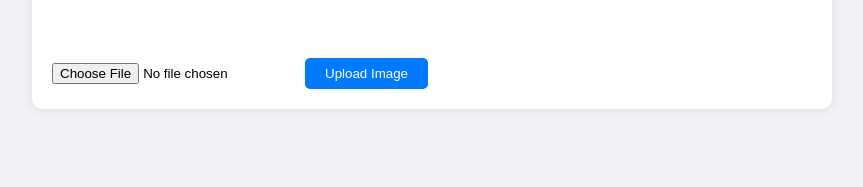
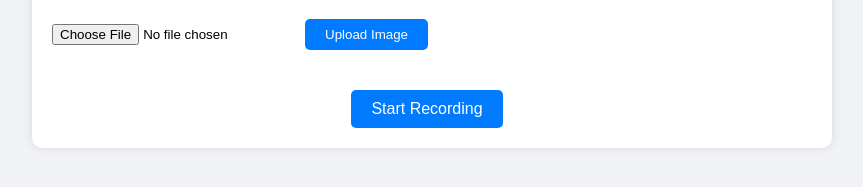
Before and after one commit to AVIVASHISHTA29/simple-chatroom, a React (Create React App) app: page / in a window 1280 px wide. Both pictures are taken after typing "Sample" into the empty fields and a click on the button "Join Chat". Shown: the part 397-584 px from the top of the page, without its empty margins (208-1071 px from the left). Built offline with nearby package versions, Linux system fonts and the light colour scheme; no server answers; the database is empty.

Commit message:
latest version

```diff
--- a/src/App.css
+++ b/src/App.css
@@ -142,3 +142,29 @@ body {
   background-color: #ccc;
   cursor: not-allowed;
 }
+
+.voice-memo-upload-container {
+  text-align: center;
+  padding: 20px;
+}
+
+.start-recording-button,
+.stop-recording-button {
+  padding: 10px 20px;
+  margin-right: 10px;
+  background-color: #007bff;
+  color: #fff;
+  border: none;
+  border-radius: 5px;
+  font-size: 16px;
+  cursor: pointer;
+}
+
+.stop-recording-button {
+  background-color: #dc3545;
+}
+
+.start-recording-button:hover,
+.stop-recording-button:hover {
+  background-color: #0056b3;
+}
--- a/src/App.js
+++ b/src/App.js
@@ -2,6 +2,7 @@ import { addDoc, collection, limit, onSnapshot, orderBy, query } from 'firebase/
 import { useEffect, useState } from 'react';
 import "./App.css";
 import ImageUpload from './ImageUpload';
+import VoiceMemoUpload from './VoiceMemoUpload';
 import { db } from './firebase';
 
 function App() {
@@ -26,8 +27,21 @@ function App() {
           ...doc.data(),
         }));
 
-        const mergedItems = [...messages, ...images].sort((a, b) => a.timestamp - b.timestamp);
-        setChatItems(mergedItems);
+        const voiceQuery = query(collection(db, 'voice-memos'), orderBy('timestamp', 'desc'), limit(20));
+        const unsubscribeVoiceMemos = onSnapshot(voiceQuery, (voiceSnapshot) => {
+          const voiceMemos = voiceSnapshot.docs.map((doc) => ({
+            id: doc.id,
+            type: 'voice',
+            ...doc.data(),
+          }));
+
+          const mergedItems = [...messages, ...images, ...voiceMemos].sort((a, b) => a.timestamp - b.timestamp);
+          setChatItems(mergedItems);
+        });
+
+        return () => {
+          unsubscribeVoiceMemos();
+        };
       });
 
       return () => {
@@ -39,6 +53,7 @@ function App() {
       unsubscribe();
     };
   }, []);
+
 
   const handleNameInputChange = (e) => {
     setNameInput(e.target.value);
@@ -103,6 +118,15 @@ function App() {
                     </div>
                   </div>
                 )}
+                {item.type === 'voice' && (
+                  <div className="voice-memo">
+                    <audio controls src={item.url}></audio>
+                    <div className="voice-memo-user">{item.userName}</div>
+                    <div className="timestamp">
+                      {new Date(item.timestamp?.toDate()).toLocaleString()}
+                    </div>
+                  </div>
+                )}
               </div>
             ))}
           </div>
@@ -118,6 +142,7 @@ function App() {
             <button type="submit" className="send-button">Send</button>
           </form>
           <ImageUpload userName={name} />
+          <VoiceMemoUpload userName={name} />
         </div>
       )}
     </div>
--- /dev/null
+++ b/src/VoiceMemoUpload.js
@@ -0,0 +1,69 @@
+import { addDoc, collection } from 'firebase/firestore';
+import { getDownloadURL, ref, uploadBytes } from 'firebase/storage';
+import { useState } from 'react';
+import { db, storage } from './firebase';
+
+function VoiceMemoUpload({ userName }) {
+    const [recording, setRecording] = useState(false);
+    const [mediaRecorder, setMediaRecorder] = useState(null);
+
+    const startRecording = async () => {
+        if (!navigator.mediaDevices.getUserMedia) {
+            alert('Your browser does not support recording audio.');
+            return;
+        }
+
+        try {
+            const stream = await navigator.mediaDevices.getUserMedia({ audio: true });
+            const recorder = new MediaRecorder(stream);
+            const chunks = [];
+
+            recorder.addEventListener('dataavailable', (event) => {
+                chunks.push(event.data);
+            });
+
+            recorder.addEventListener('stop', async () => {
+                const blob = new Blob(chunks, { type: 'audio/wav' });
+                const storageRef = ref(storage, `voice-memos/${Date.now()}.wav`);
+                await uploadBytes(storageRef, blob).then(async () => {
+                    const url = await getDownloadURL(storageRef);
+                    await addDoc(collection(db, 'voice-memos'), {
+                        userName,
+                        url,
+                        timestamp: new Date(),
+                    });
+                }).catch(error => {
+                    console.error('Error uploading voice memo:', error);
+                });
+            });
+
+            recorder.start();
+            setMediaRecorder(recorder);
+            setRecording(true);
+        } catch (error) {
+            console.error('Error accessing microphone:', error);
+        }
+    };
+
+    const stopRecording = () => {
+        if (mediaRecorder && recording) {
+            mediaRecorder.stop();
+            setRecording(false);
+        }
+    };
+
+    return (
+        <div className="voice-memo-upload-container">
+            {!recording ? (
+                <button onClick={startRecording} className="start-recording-button">Start Recording</button>
+            ) : (
+                <>
+                    <p>Recording...</p>
+                    <button onClick={stopRecording} className="stop-recording-button">Stop Recording</button>
+                </>
+            )}
+        </div>
+    );
+}
+
+export default VoiceMemoUpload;
```
